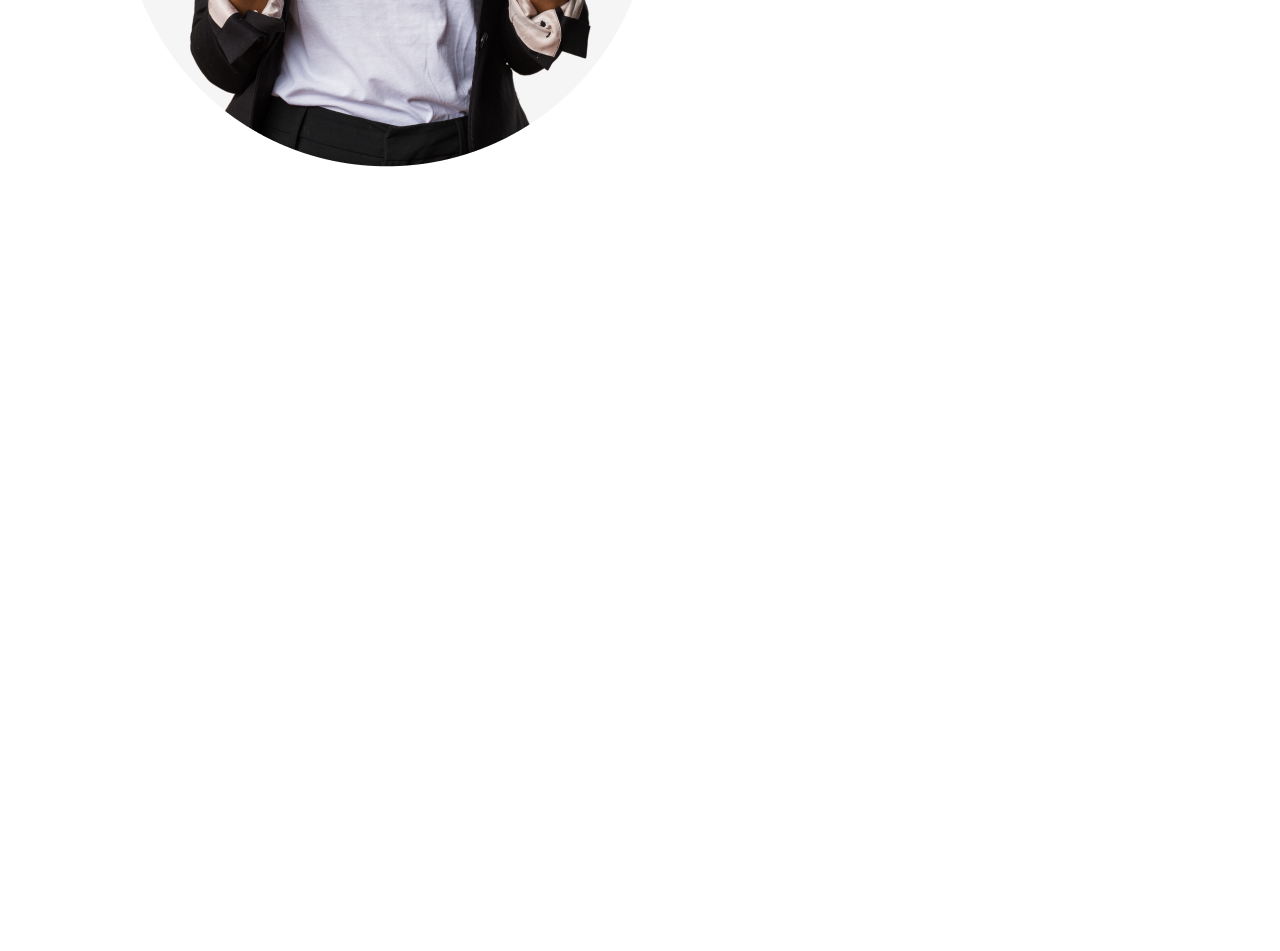
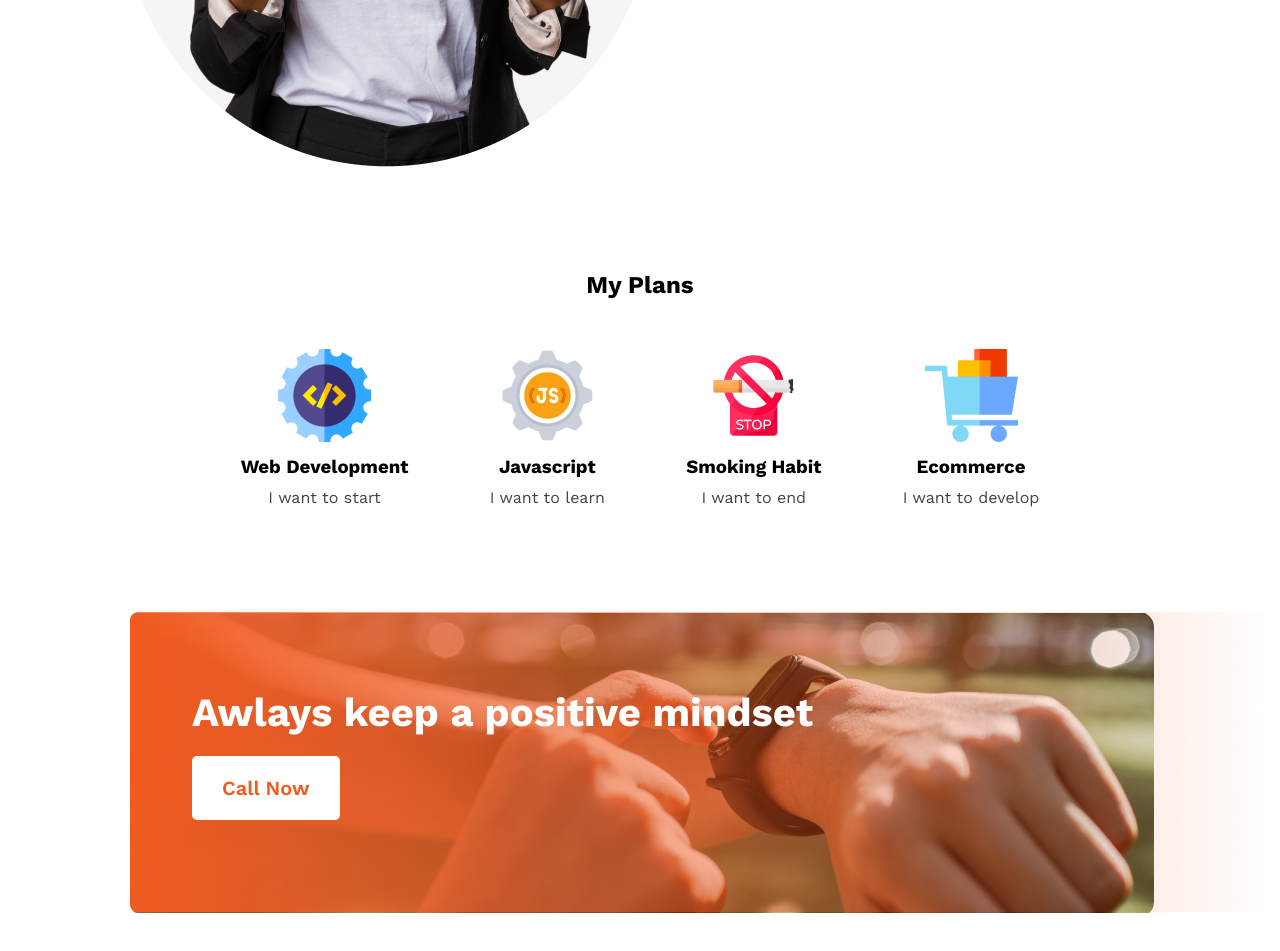
Before and after one commit to JuwelMhamud/new-year-new-me, a plain HTML site: page index.html in a window 1280 px wide. Shown: the part 1307-2258 px from the top of the page. Before the commit the page ends 1578 px from the top, so only its background shows below. Drawn offline with nearby package versions, Linux system fonts and the light colour scheme.

Commit message:
Mindset part completed

```diff
--- a/index.html
+++ b/index.html
@@ -15,23 +15,32 @@
   <body>
     <!-- header Part -->
     <header class="banner">
-        <div class="banner-img"><img src="images/banner/banner1.png" alt=""></div>
+      <div class="banner-img">
+        <img src="images/banner/banner1.png" alt="" />
+      </div>
 
       <div class="banner-text">
         <h1 class="title-text">All Thinks Are Possible If You believe</h1>
-            <p class="description-text">There are many variations of passages of Lorem Ipsum available, but the majority have suffered alteration in some form, by injected humour, or randomised words</p>
+        <p class="description-text">
+          There are many variations of passages of Lorem Ipsum available, but
+          the majority have suffered alteration in some form, by injected
+          humour, or randomised words
+        </p>
         <a href=""><button class="btn">Contact Us</button></a>
       </div>
-
     </header>
     <!-- main Part -->
     <main>
       <!-- Previous Year part -->
       <div class="previous-year-container">
-            <div class="picture"><img src="images/person.png" alt=""></div>
+        <div class="picture"><img src="images/person.png" alt="" /></div>
         <div class="previous-year-text">
           <h2 class="title-text">My failures of previous year</h2>
-                <p class="description-text">Contrary to popular belief, Lorem Ipsum is not simply random text. It has roots in a piece of classical Latin literature from 45 BC, making it over 2000 years old. Richard McClintock.</p>
+          <p class="description-text">
+            Contrary to popular belief, Lorem Ipsum is not simply random text.
+            It has roots in a piece of classical Latin literature from 45 BC,
+            making it over 2000 years old. Richard McClintock.
+          </p>
           <ul class="description-text">
             <li>Contrary to popular belief, is not simply.</li>
             <li>Contrary to popular belief.</li>
@@ -41,8 +50,46 @@
           </ul>
         </div>
       </div>
+
+      <!-- MY Plans part -->
+      <section>
+        <h2>My Plans</h2>
+        <div class="plan-container">
+          <div class="plan">
+            <img src="images/icons/web.png" alt="" class="plan-img" />
+            <h3 class="plan-title">Web Development</h3>
+            <p class="description-text">I want to start</p>
+          </div>
+          <div class="plan">
+            <img src="images/icons/js.png" alt="" class="plan-img" />
+            <h3 class="plan-title">Javascript</h3>
+            <p class="description-text">I want to learn</p>
+          </div>
+          <div class="plan">
+            <img src="images/icons/smoke.png" alt="" class="plan-img" />
+            <h3 class="plan-title">Smoking Habit</h3>
+            <p class="description-text">I want to end</p>
+          </div>
+          <div class="plan">
+            <img src="images/icons/ecom.png" alt="" class="plan-img" />
+            <h3 class="plan-title">Ecommerce</h3>
+            <p class="description-text">I want to develop</p>
+          </div>
+        </div>
+      </section>
+
+      <!-- Mindset sec -->
+      <section class="mindset">
+        <div class="img-contain"><img src="images/gradient3.png" alt="" /></div>
+        <div class="text">
+          <h2 class="title-text">Awlays keep a positive mindset</h2>
+          <button>Call Now</button>
+        </div>
+      </section>
     </main>
     <!-- Footer Part -->
-    <footer></footer>
+    <footer>
+
+    </footer>
   </body>
 </html>
--- a/style.css
+++ b/style.css
@@ -39,26 +39,75 @@
   border: none;
 }
 /* Previous year failure style*/
-.previous-year-container{
+.previous-year-container {
   display: flex;
   justify-content: space-between;
   align-items: center;
   padding: 100px 100px;
-
 }
-.picture{
+.picture {
   width: 50%;
   margin-right: 50px;
 }
-.previous-year-text{
+.previous-year-text {
   width: 50%;
 }
-.previous-year-text h2{
+.previous-year-text h2 {
   font-size: 55px;
 }
-.previous-year-text ul{
+.previous-year-text ul {
   list-style-position: inside;
 }
-.previous-year-text li{
+.previous-year-text li {
   margin: 6px 0;
 }
+/* My plans  style*/
+section h2 {
+  text-align: center;
+}
+.plan-container {
+  display: flex;
+  margin: 50px 200px;
+  justify-content: space-around;
+}
+.plan {
+  text-align: center;
+}
+
+.plan p,
+h3 {
+  margin-top: 10px;
+}
+/* Mindset section style */
+.mindset {
+  position: relative;
+}
+.mindset .img-contain {
+  width: 80%;
+  margin: 80px 130px;
+  background-image: url("images/watch.png");
+  background-repeat: no-repeat;
+  border-radius: 15px;
+}
+
+.text {
+  position: absolute;
+  top: 25%;
+  left: 15%;
+}
+.text .title-text {
+  color: #fff;
+  font-size: 40px;
+  font-weight: 700;
+}
+.text button {
+  border-radius: 5px;
+  color: #f15b22;
+  font-size: 20px;
+  background-color: #fff;
+  padding: 20px 30px;
+  border: none;
+  font-weight: 600;
+  margin-top: 20px;
+}
+/* footer style */
```
Lines whose indentation alone changed are shown as unchanged.
